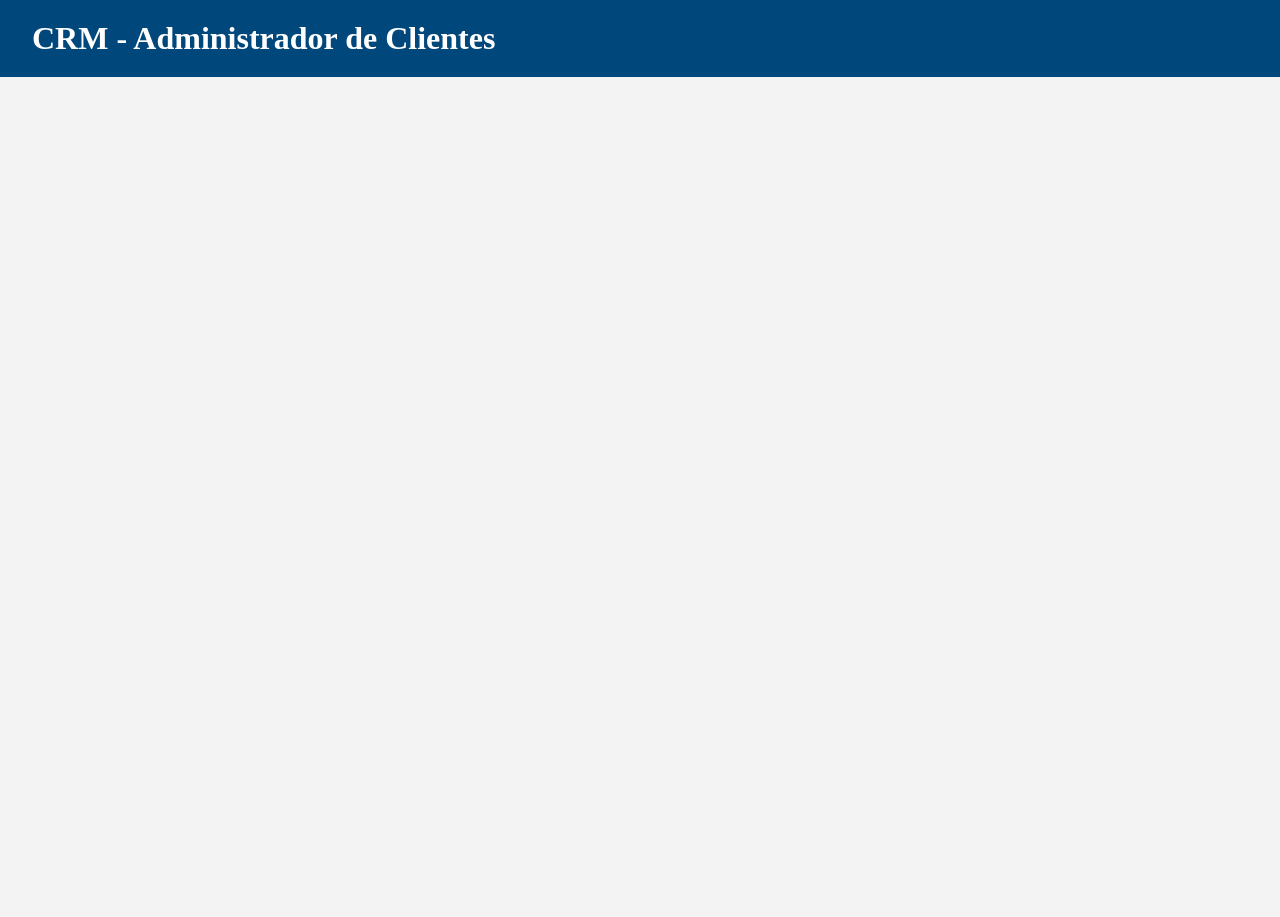
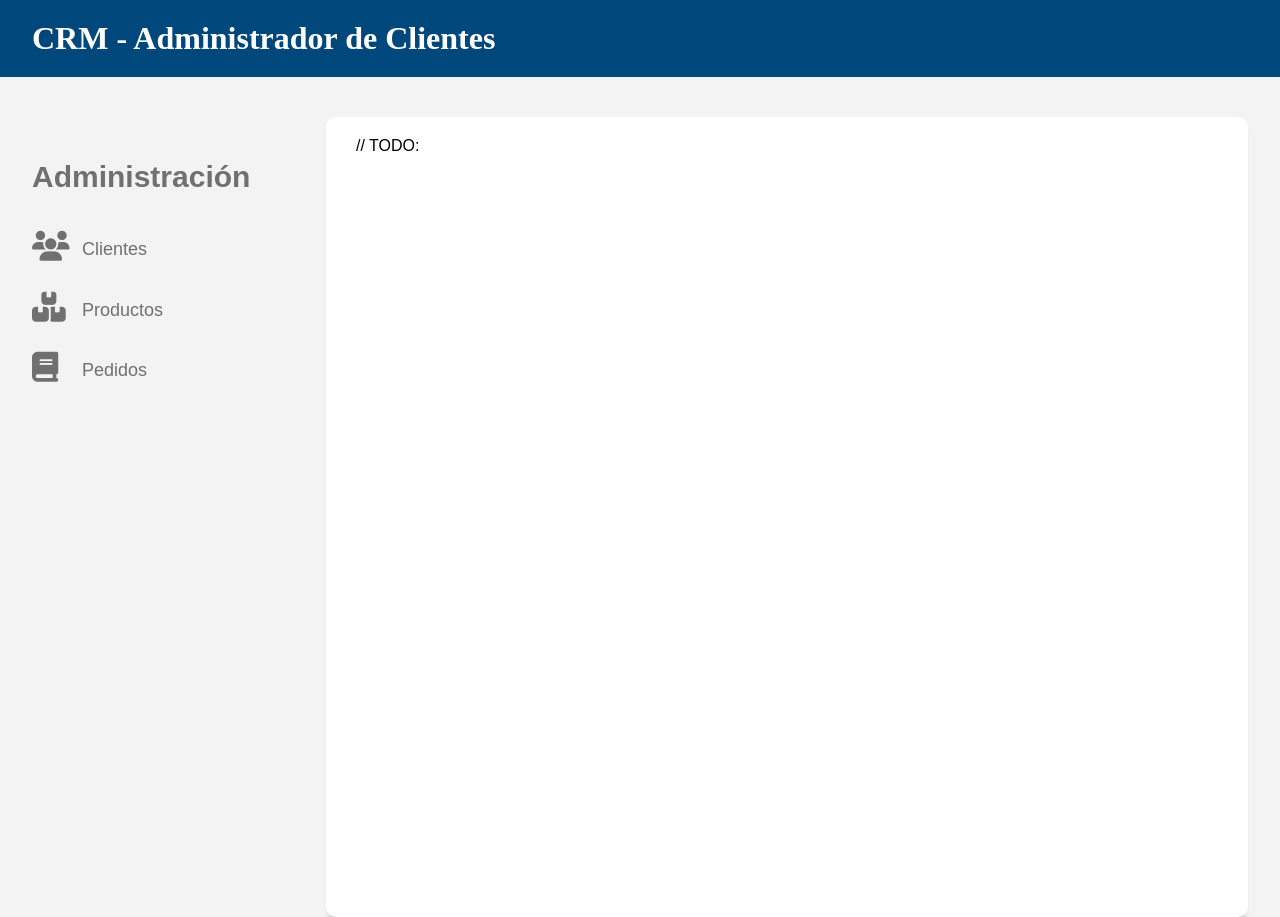
Before and after one commit to miguelortiz-code/admin-api, a React (Vite) app: page / in a window 1280 px wide. Before the commit the page ends 800 px from the top, so only its background shows below. Built offline with nearby package versions, Linux system fonts and the light colour scheme.

Commit message:
feat: create Sidebar component.

```diff
--- a/src/App.jsx
+++ b/src/App.jsx
@@ -1,11 +1,18 @@
 import { Header } from "./components/layout/Header";
-
+import { Sidebar } from "./components/layout/Sidebar";
 function App() {
 
 
   return (
     <>
       <Header />
+      <div class="grid contenedor contenido-principal">
+        <Sidebar />
+
+        <main class="caja-contenido col-9">
+           // TODO:
+        </main>
+      </div>
     </>
   )
 }
--- /dev/null
+++ b/src/components/layout/Sidebar.jsx
@@ -0,0 +1,11 @@
+export const Sidebar  =  () => (
+    <aside className="sidebar col-3">
+        <h2>Administración</h2>
+        <nav className="navegacion">
+            <a href="index.html" className="clientes">Clientes</a>
+            <a href="productos.html" className="productos">Productos</a>
+            <a href="pedidos.html" className="pedidos">Pedidos</a>
+        </nav>
+    </aside>
+
+);
```
